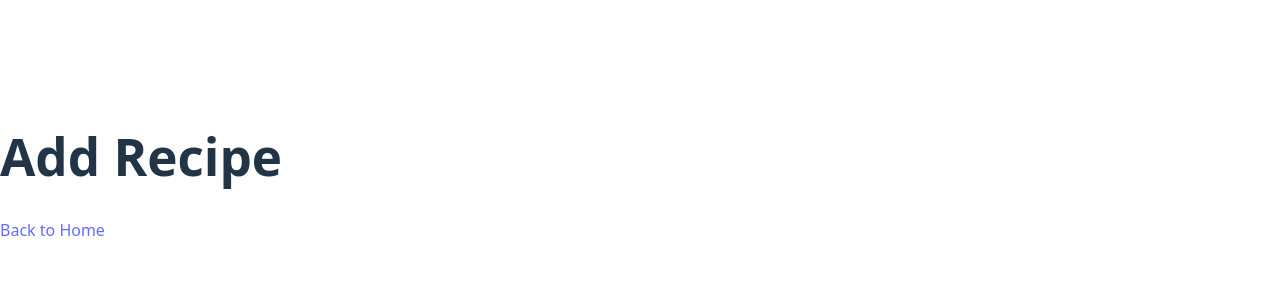
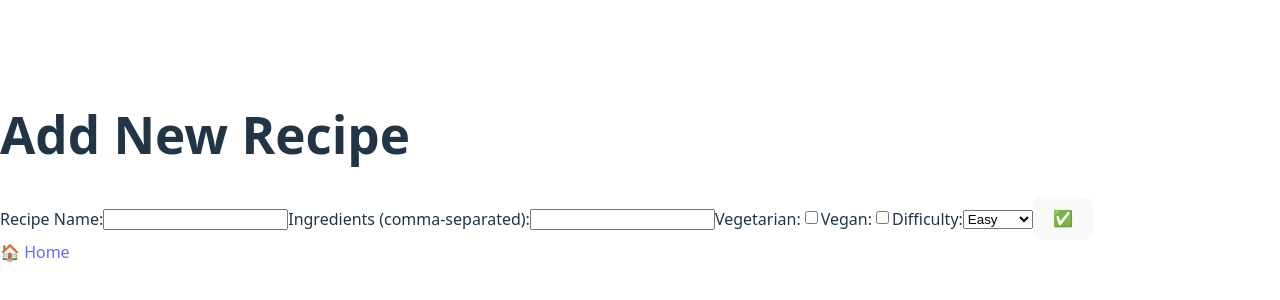
Before and after one commit to rsurana-atri/React_Tutorial, a React (Vite) app in the folder vite-project/: page /add-recipe in a window 1280 px wide. Shown: the part 232-532 px from the top of the page. Built offline with nearby package versions, Linux system fonts and the light colour scheme.

Commit message:
feat(data routing): Add recipe page
Implement add recipe page

[ICTRAINING-1884]

```diff
--- a/vite-project/src/pages/AddRecipePage.tsx
+++ b/vite-project/src/pages/AddRecipePage.tsx
@@ -1,14 +1,65 @@
-import { Link } from "react-router-dom"
+import { Link, useNavigate } from "react-router-dom";
+import { useContext } from "react";
+import { useForm } from "react-hook-form";
+import { RecipeContext } from "../context/RecipeProvider";
+
+interface AddRecipeForm {
+  name: string;
+  ingredients: string;
+  vegetarian: boolean;
+  vegan: boolean;
+  difficulty: "Easy" | "Medium" | "Hard";
+}
 
 const AddRecipePage: React.FC = () => {
-    return (
-        <div>
-            <h1>Add Recipe</h1>
-            <Link to="/"> Back to Home</Link>
-        </div>
+  const navigate = useNavigate();
+  const recipeContext = useContext(RecipeContext);
+  const { register, handleSubmit } = useForm<AddRecipeForm>();
 
+  const { addRecipe, recipes } = recipeContext!;
 
-    );
+  const onSubmit = (data: AddRecipeForm) => {
+    const newRecipe = {
+      id: recipes.length + 1,
+      name: data.name,
+      ingredients: data.ingredients.split(", ").map((ing) => ing.trim()),
+      vegetarian: data.vegetarian === true,
+      vegan: data.vegan === true,
+      difficulty: data.difficulty,
+    };
+
+    addRecipe(newRecipe);
+    navigate("/");
+  };
+
+  return (
+    <div>
+      <h1>Add New Recipe</h1>
+      <form onSubmit={handleSubmit(onSubmit)}>
+        <label>Recipe Name:</label>
+        <input {...register("name", { required: true })} />
+
+        <label>Ingredients (comma-separated):</label>
+        <input {...register("ingredients", { required: true })} />
+
+        <label>Vegetarian:</label>
+        <input type="checkbox" {...register("vegetarian")} />
+
+        <label>Vegan:</label>
+        <input type="checkbox" {...register("vegan")} />
+
+        <label>Difficulty:</label>
+        <select {...register("difficulty")}>
+          <option value="Easy">Easy</option>
+          <option value="Medium">Medium</option>
+          <option value="Hard">Hard</option>
+        </select>
+
+        <button type="submit">✅</button>
+      </form>
+      <Link to="/">🏠 Home</Link>
+    </div>
+  );
 };
 
 export default AddRecipePage;
```
